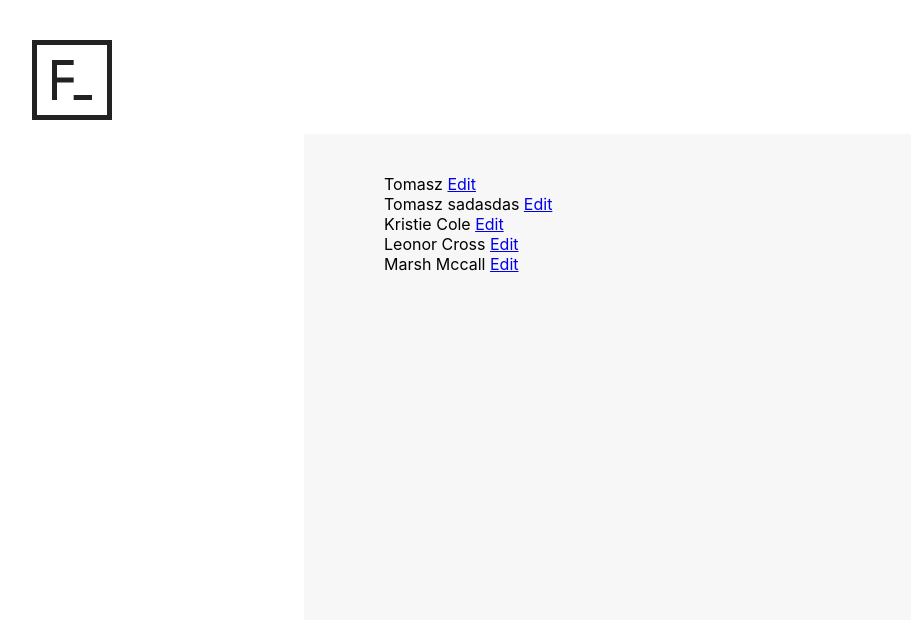
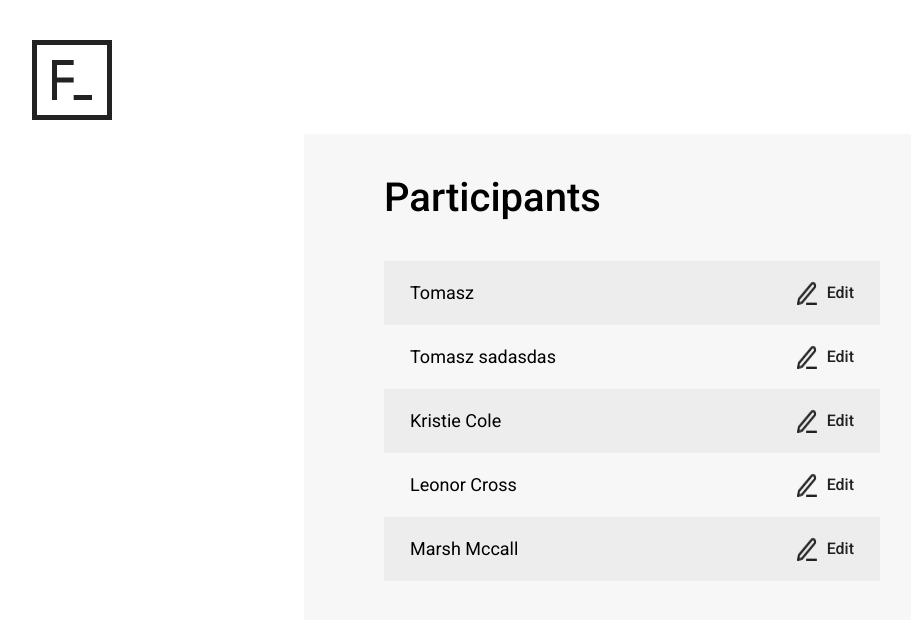
Before and after one commit to karolszym22/FRONT-END-TASK, a React (Create React App) app: page / in a window 1280 px wide. Shown: the top 620 px of the page, without its empty margins (8-919 px from the left). Built offline with nearby package versions, Linux system fonts and the light colour scheme; no server answers; data requests are answered from the project's data file.

Commit message:
Component styling: InternList.jsx

```diff
--- a/public/index.html
+++ b/public/index.html
@@ -7,6 +7,7 @@
     <meta name="viewport" content="width=device-width, initial-scale=1" />
     <meta name="theme-color" content="#000000" />
     <meta name="description" content="Interns list" />
+    <link href="https://fonts.googleapis.com/css2?family=Roboto:ital,wght@0,100;0,300;0,400;0,500;0,900;1,100;1,300;1,400;1,500;1,700;1,900&display=swap" rel="stylesheet">
     <!--
       manifest.json provides metadata used when your web app is installed on a
       user's mobile device or desktop. See https://developers.google.com/web/fundamentals/web-app-manifest/
--- a/src/App.jsx
+++ b/src/App.jsx
@@ -33,12 +33,10 @@ render() {
         <header>
           <i><img  className='logo' src={logo}/></i>
         </header>
-        <main>
            <Routes>
               <Route path="/interns/:id" exact element={<EditIntern />} />
               <Route path="/" element={<InternList />} />
            </Routes>
-        </main>
 
 
       </div>
--- a/src/CSS/List/styles.css
+++ b/src/CSS/List/styles.css
@@ -20,6 +20,9 @@ main
     width: 656px;
     height: 783px
 }
+
+
+
 main h1
 {
     font-family: 'Roboto';
@@ -46,10 +49,16 @@ main h1
 {
     border: 2px solid #222222;
 }
-.trainee.primary
-{
+
+.trainee:nth-child(2) {
     background: #EDEDED;
-}
+  }
+  .trainee:nth-child(4) {
+    background: #EDEDED;
+  }
+  .trainee:nth-child(6) {
+    background: #EDEDED;
+  }
 
 .trainee .trainee-name
 {
@@ -73,6 +82,7 @@ main h1
     font-size: 16px;
     line-height: 24px;
     color: #222222;
+    text-decoration: none;
 }
 .edit.nav .edit image
 {
--- a/src/InternList.jsx
+++ b/src/InternList.jsx
@@ -1,6 +1,6 @@
 import React, { useEffect, useState } from 'react';
 import { NavLink } from 'react-router-dom';
-
+import logo  from './Assets/edit.png'
 const InternList = () => {
 
     const [interns, setInterns] = useState([]);
@@ -15,9 +15,11 @@ const InternList = () => {
     }, []);
 
     return (
-        <div>
-            {interns.map(u => (<div key={u.id}>{u.name} <NavLink to={`/interns/${u.id}`}>Edit</NavLink></div>))}
-        </div>
+        <main>
+
+           <h1>Participants</h1>
+               {interns.map(u => (<div className='trainee'><span className='trainee-name' key={u.id}>{u.name}</span><span className='edit-nav'><img src={logo}></img><NavLink className='edit' to={`/interns/${u.id}`}>Edit</NavLink></span></div> ))}
+        </main>
     );
 };
 
```
Also changed, not shown: src/Assets/edit.png (added).
